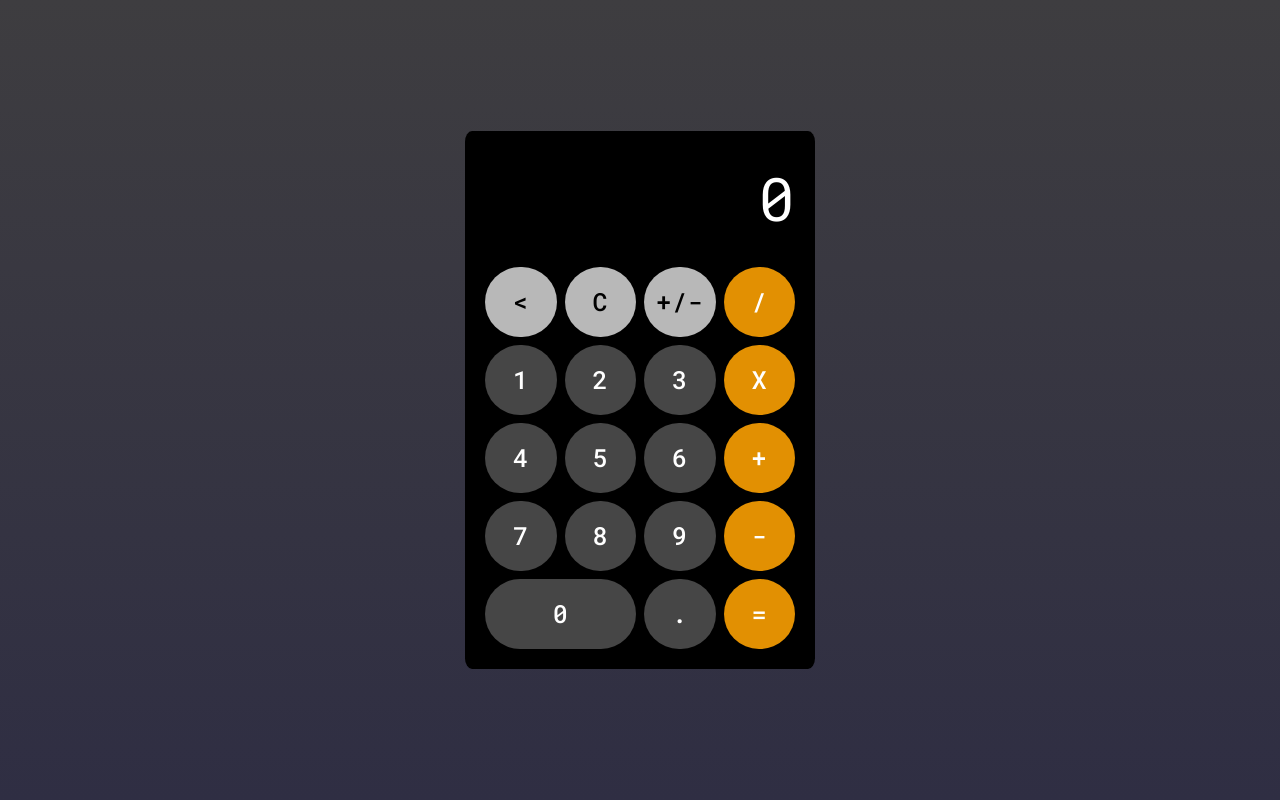
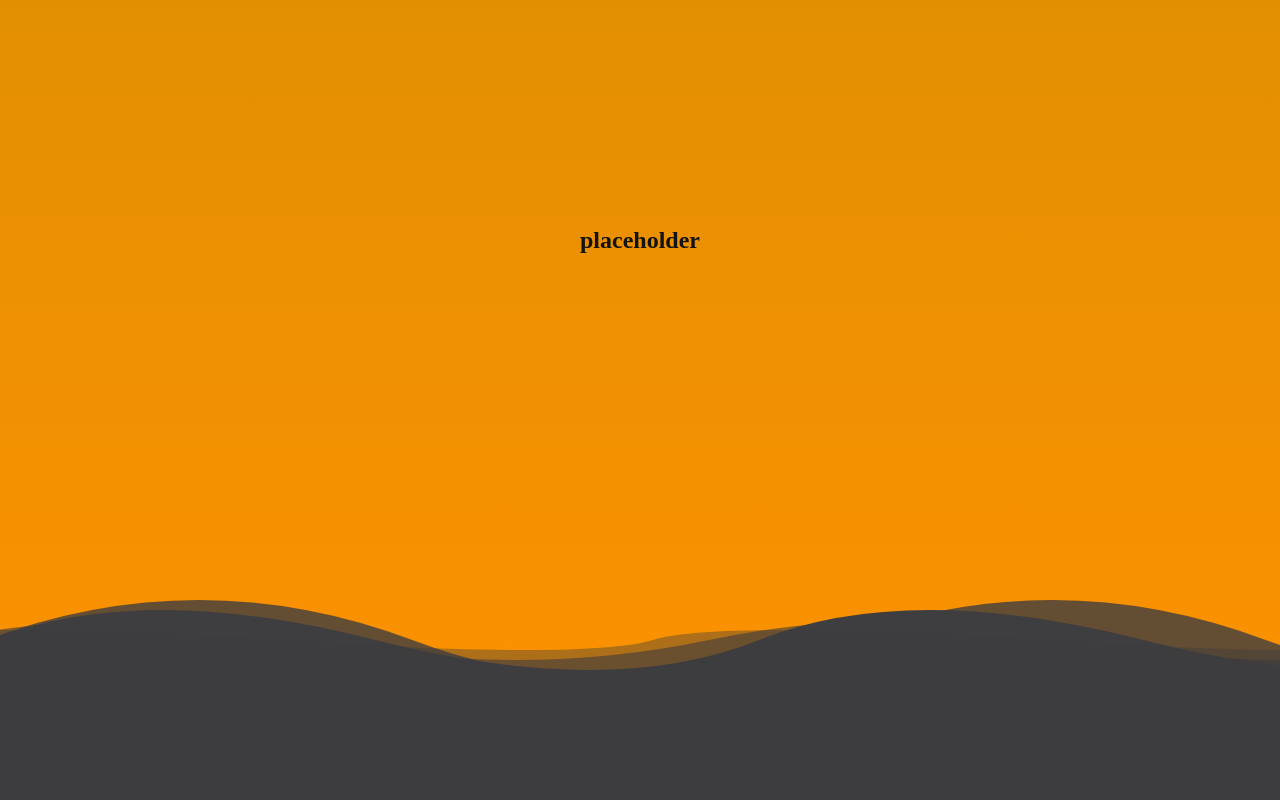
Before and after one commit to Alissonstr/Calculadora_react, a React (Vite) app: page / in a window 1280 px wide. Shown: the top 800 px of the page. Built offline with nearby package versions, Linux system fonts and the light colour scheme.

Commit message:
making the landing page

```diff
--- a/src/pages/home/Calculator.jsx
+++ b/src/pages/home/Calculator.jsx
@@ -1,3 +1,4 @@
+// eslint-disable-next-line no-unused-vars
 import React from 'react';
 import './style.css';
 import { Container, Button, Grid, Typography } from '@mui/material';
@@ -28,6 +29,7 @@ function getButtonClass(content) {
   return buttonStyles[content] || 'default';
 }
 
+// eslint-disable-next-line react/prop-types
 function Calculator({ currentNumber, handleButtonClick }) {
   const buttons = [
     ['<', 'c', '+/-', '/'],
@@ -38,7 +40,24 @@ function Calculator({ currentNumber, handleButtonClick }) {
   ];
 
   return (
-    <Container maxWidth="12" disableGutters className="custom_container">
+    <section>
+      <div className="header">
+        <div className='inner_header flex'>
+          <h1>placeholder</h1>
+        </div>
+
+          <svg className="waves" xmlns="http://www.w3.org/2000/svg" viewBox="100 0 1200 320" preserveAspectRatio="none">
+
+              <path className="wave1" d="M0,160 Q200,80 400,160 T800,160 T1200,160 T1600,160 T2000,160 T2400,160 T2880,160 V320 H0 V160 Z" />
+              <path className="wave2" d="M0,160 Q180,120 360,160 T720,160 T1080,160 T1440,160 T1800,160 T2160,160 T2880,160 V320 H0 V160 Z" />
+              <path className="wave3" d="M0,160 Q140,100 360,160 T720,160 T1080,160 T1440,160 T1800,160 T2160,160 T2880,160 V320 H0 V160 Z" />
+              <path className="wave4" d="M0,160 Q60,140 360,160 T720,160 T1080,160 T1440,160 T1800,160 T2160,160 T2880,160 V320 H0 V160 Z" />
+          </svg>
+
+      </div>
+
+      <div className="content flex">
+        <Container maxWidth={false} disableGutters className="custom_container">
           <Typography variant="h4" align="right" id="resultado" gutterBottom>
             {currentNumber || '0'}
           </Typography>
@@ -48,20 +67,16 @@ function Calculator({ currentNumber, handleButtonClick }) {
               <Grid container item key={rowIndex} spacing={1}>
                 {row.map((buttonContent, index) => (
                   <Grid item xs={buttonContent === '0' ? 6 : 3} key={index}>
-                <Button
-                  fullWidth
-                  variant="outlined"
-                  className={getButtonClass(buttonContent)}
-                  onClick={() => handleButtonClick(buttonContent)}
-                >
-                  {buttonContent}
-                </Button>
+                    <Button fullWidth variant="outlined" className={getButtonClass(buttonContent)}onClick={() => handleButtonClick(buttonContent)}>{buttonContent}</Button>
                   </Grid>
                 ))}
               </Grid>
             ))}
           </Grid>
+
         </Container>
+      </div>
+    </section>
   );
 }
 
--- a/src/pages/home/style.css
+++ b/src/pages/home/style.css
@@ -1,10 +1,6 @@
 body {
-  background: linear-gradient(#3e3d40, #2f2e43);
-  height: 100vh;
   margin: 0px;
   padding: 0px;
-  display: grid;
-  place-items: center;
 }
 
 #resultado {
@@ -51,3 +47,67 @@ body {
     color: black;
   }
 }
+
+.inner_header{
+  height: 60vh;
+  width: 100%;
+  margin: 0;
+  padding: 0;
+}
+
+.header {
+  background: linear-gradient(#e29002, #ff9100);
+  position: relative;
+  color: rgb(20, 19, 19);
+  text-align: center;
+}
+
+.flex{
+  display: flex;
+  justify-content: center;
+  align-items: center;
+  text-align: center;
+}
+
+.content{
+  height: 100vh;
+  position: relative;
+  background: linear-gradient(#3e3d40, #2f2e43);
+}
+
+.waves{
+  width: 100%;
+  height: 40vh;
+  fill: #3e3d40;
+  margin-bottom: -4px;
+  background-repeat: repeat;
+}
+
+.wave1 {
+  opacity: 0.8;
+  animation: move-forever 7s ease-in-out infinite alternate;
+}
+
+.wave2 {
+  opacity: 0.6;
+  animation: move-forever 9s ease-in-out infinite alternate;
+}
+
+.wave3 {
+  opacity: 1;
+  animation: move-forever 5s ease-in-out infinite alternate;
+}
+
+.wave4 {
+  opacity: 0.4;
+  animation: move-forever 12s ease-in-out infinite alternate;
+}
+
+@keyframes move-forever {
+  0% {
+    transform: translate(-100px, 0);
+  }
+  100% {
+    transform: translate(100px, 0);
+  }
+}
```
Also changed, not shown: src/pages/home/index.jsx (+4 -3 lines), src/assets/onda.png (added), 1 other file (tests, documents, lock files or other folders). Lines whose indentation alone changed are shown as unchanged.
